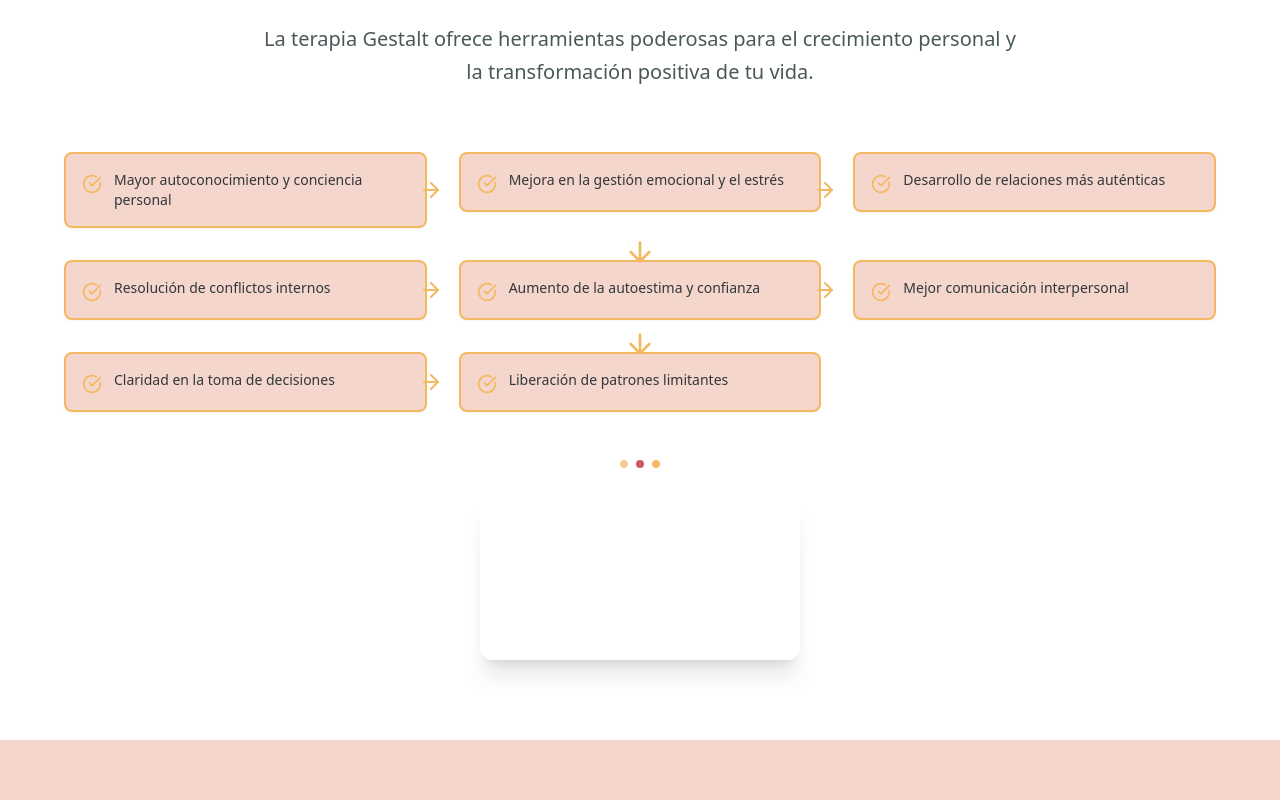
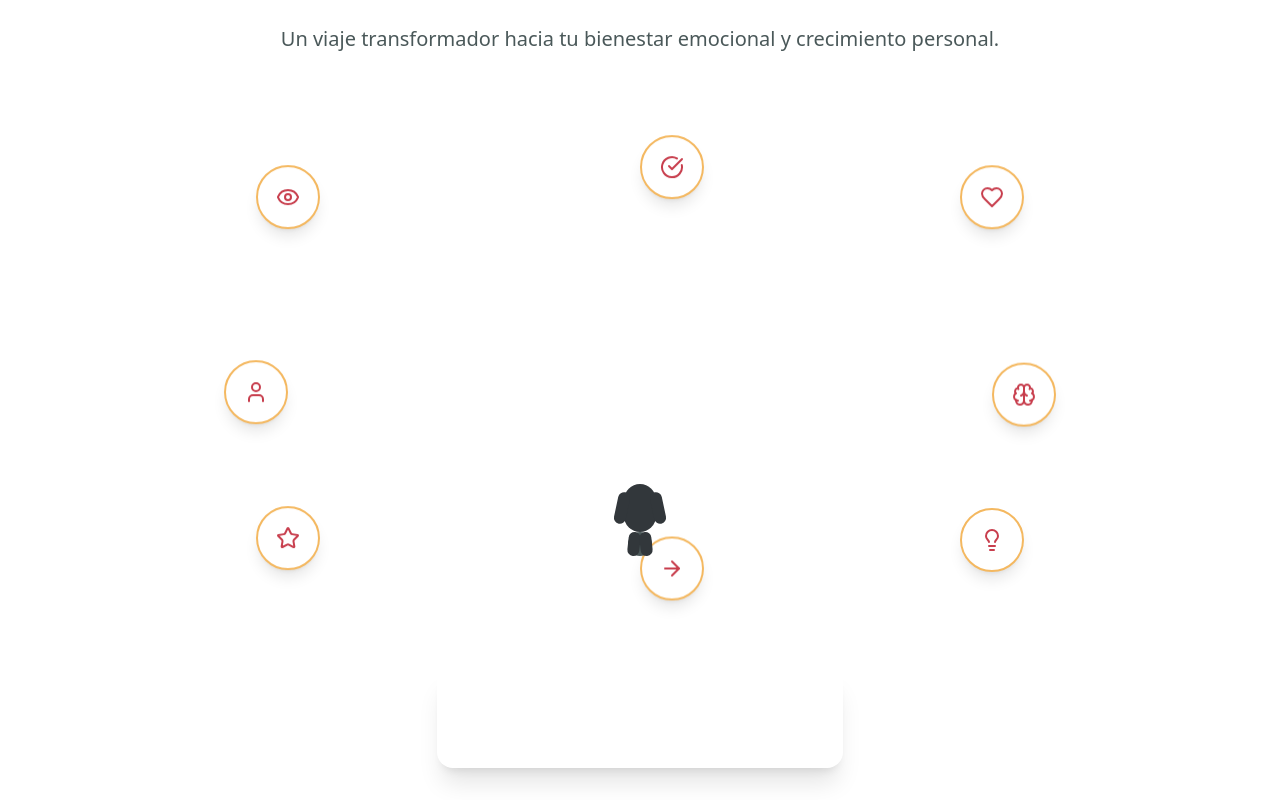
Before and after one commit to NicolauGT/zareak.com, a React (Vite) app: page / in a window 1280 px wide. Shown: the part 2420-3220 px from the top of the page. Built offline with nearby package versions, Linux system fonts and the light colour scheme.

Commit message:
Refactor: Improve Benefits section design
Redesigned the Benefits section with a modernist illustration featuring a walking person surrounded by benefits, using the specified color palette.

```diff
--- a/src/components/Benefits.tsx
+++ b/src/components/Benefits.tsx
@@ -1,17 +1,40 @@
 
-import { CheckCircle, ArrowRight, ArrowDown } from "lucide-react";
+import { CheckCircle, User, Heart, Brain, Eye, Lightbulb, Star, ArrowRight } from "lucide-react";
 
 const Benefits = () => {
   const benefits = [
-    "Mayor autoconocimiento y conciencia personal",
-    "Mejora en la gestión emocional y el estrés",
-    "Desarrollo de relaciones más auténticas",
-    "Resolución de conflictos internos",
-    "Aumento de la autoestima y confianza",
-    "Mejor comunicación interpersonal",
-    "Claridad en la toma de decisiones",
-    "Liberación de patrones limitantes"
+    { text: "Mayor autoconocimiento", icon: Eye, position: "top-left" },
+    { text: "Gestión emocional", icon: Heart, position: "top-right" },
+    { text: "Relaciones auténticas", icon: User, position: "left" },
+    { text: "Resolución de conflictos", icon: Brain, position: "right" },
+    { text: "Autoestima y confianza", icon: Star, position: "bottom-left" },
+    { text: "Mejor comunicación", icon: Lightbulb, position: "bottom-right" },
+    { text: "Claridad en decisiones", icon: CheckCircle, position: "top-center" },
+    { text: "Liberación de patrones", icon: ArrowRight, position: "bottom-center" }
   ];
+
+  const getPositionClasses = (position: string) => {
+    switch (position) {
+      case "top-left":
+        return "absolute top-8 left-8 md:top-12 md:left-16";
+      case "top-right":
+        return "absolute top-8 right-8 md:top-12 md:right-16";
+      case "top-center":
+        return "absolute top-4 left-1/2 transform -translate-x-1/2";
+      case "left":
+        return "absolute top-1/2 left-4 md:left-8 transform -translate-y-1/2";
+      case "right":
+        return "absolute top-1/2 right-4 md:right-8 transform -translate-y-1/2";
+      case "bottom-left":
+        return "absolute bottom-8 left-8 md:bottom-12 md:left-16";
+      case "bottom-right":
+        return "absolute bottom-8 right-8 md:bottom-12 md:right-16";
+      case "bottom-center":
+        return "absolute bottom-4 left-1/2 transform -translate-x-1/2";
+      default:
+        return "";
+    }
+  };
 
   return (
     <section className="py-20 px-6 bg-white">
@@ -22,91 +45,98 @@ const Benefits = () => {
           </h2>
           <div className="w-24 h-1 bg-golden mx-auto mb-8"></div>
           <p className="text-xl text-medium-gray mb-8 leading-relaxed max-w-3xl mx-auto">
-            La terapia Gestalt ofrece herramientas poderosas para el crecimiento personal
-            y la transformación positiva de tu vida.
+            Un viaje transformador hacia tu bienestar emocional y crecimiento personal.
           </p>
         </div>
 
-        <div className="relative">
-          {/* Red de beneficios */}
-          <div className="grid grid-cols-1 md:grid-cols-2 lg:grid-cols-3 gap-8 mb-12 relative">
-            {benefits.map((benefit, index) => (
-              <div key={index} className="relative flex flex-col items-center">
-                {/* Benefit Card */}
-                <div className="bg-light-beige p-4 rounded-lg border-2 border-golden hover:border-red-accent transition-all duration-300 shadow-sm hover:shadow-md w-full">
-                  <div className="flex items-start space-x-3">
-                    <CheckCircle className="h-5 w-5 text-golden mt-1 flex-shrink-0" />
-                    <p className="text-dark-gray text-sm font-medium">{benefit}</p>
-                  </div>
-                </div>
+        {/* Ilustración principal */}
+        <div className="relative mx-auto max-w-4xl h-96 md:h-[500px] bg-gradient-to-br from-light-beige/30 to-light-beige/10 rounded-3xl overflow-hidden mb-12">
 
-                {/* Conexiones verticales para móvil */}
-                {index < benefits.length - 1 && (
-                  <div className="md:hidden flex flex-col items-center mt-4 mb-4">
-                    <ArrowDown className="h-6 w-6 text-golden" />
-                  </div>
-                )}
-
-                {/* Conexiones horizontales para tablet (2 columnas) */}
-                {index % 2 === 0 && index < benefits.length - 1 && (
-                  <div className="hidden md:block lg:hidden absolute top-1/2 -right-4 transform -translate-y-1/2 z-10">
-                    <ArrowRight className="h-6 w-6 text-golden" />
-                  </div>
-                )}
-
-                {/* Conexiones para escritorio (3 columnas) */}
-                {/* Fila superior: conectar elementos 0->1 y 1->2 */}
-                {(index === 0 || index === 1) && (
-                  <div className="hidden lg:block absolute top-1/2 -right-4 transform -translate-y-1/2 z-10">
-                    <ArrowRight className="h-6 w-6 text-golden" />
-                  </div>
-                )}
-
-                {/* Fila media: conectar elementos 3->4 y 4->5 */}
-                {(index === 3 || index === 4) && (
-                  <div className="hidden lg:block absolute top-1/2 -right-4 transform -translate-y-1/2 z-10">
-                    <ArrowRight className="h-6 w-6 text-golden" />
-                  </div>
-                )}
-
-                {/* Fila inferior: conectar elementos 6->7 */}
-                {index === 6 && (
-                  <div className="hidden lg:block absolute top-1/2 -right-4 transform -translate-y-1/2 z-10">
-                    <ArrowRight className="h-6 w-6 text-golden" />
-                  </div>
-                )}
-
-                {/* Conexiones verticales para escritorio: conectar filas */}
-                {(index === 1 || index === 4) && (
-                  <div className="hidden lg:block absolute top-full left-1/2 transform -translate-x-1/2 mt-2 z-10">
-                    <ArrowDown className="h-8 w-8 text-golden" />
-                  </div>
-                )}
-              </div>
-            ))}
+          {/* Camino/sendero */}
+          <div className="absolute bottom-0 left-1/2 transform -translate-x-1/2 w-32 md:w-48 h-full">
+            <div className="w-full h-full bg-gradient-to-t from-golden/40 via-golden/20 to-transparent rounded-t-full"></div>
           </div>
 
-          {/* Separador visual antes del resultado */}
-          <div className="flex justify-center items-center mb-8">
-            <div className="flex space-x-2">
-              <div className="w-2 h-2 bg-golden rounded-full animate-pulse"></div>
-              <div className="w-2 h-2 bg-red-accent rounded-full animate-pulse" style={{animationDelay: '0.2s'}}></div>
-              <div className="w-2 h-2 bg-golden rounded-full animate-pulse" style={{animationDelay: '0.4s'}}></div>
+          {/* Figura de la persona caminando (usando formas SVG simples) */}
+          <div className="absolute bottom-16 left-1/2 transform -translate-x-1/2 z-20">
+            <div className="relative">
+              {/* Cuerpo */}
+              <div className="w-8 h-12 bg-dark-gray rounded-full mb-2"></div>
+              {/* Cabeza */}
+              <div className="w-6 h-6 bg-medium-gray rounded-full mx-auto -mt-2"></div>
+              {/* Brazos en movimiento */}
+              <div className="absolute top-2 -left-2 w-3 h-8 bg-dark-gray rounded-full transform rotate-12"></div>
+              <div className="absolute top-2 -right-2 w-3 h-8 bg-dark-gray rounded-full transform -rotate-12"></div>
+              {/* Piernas */}
+              <div className="absolute bottom-0 left-1 w-3 h-6 bg-dark-gray rounded-full transform rotate-6"></div>
+              <div className="absolute bottom-0 right-1 w-3 h-6 bg-dark-gray rounded-full transform -rotate-6"></div>
             </div>
           </div>
 
-          {/* Resultado central */}
-          <div className="flex justify-center">
-            <div className="bg-gradient-to-r from-golden to-red-accent text-white p-8 rounded-xl shadow-xl max-w-md text-center transform hover:scale-105 transition-transform duration-300">
-              <h3 className="text-2xl font-bold mb-4">Resultado</h3>
-              <p className="text-xl font-semibold">
-                Bienestar Psicoemocional
-              </p>
-              <div className="mt-4 w-16 h-1 bg-white mx-auto rounded"></div>
+          {/* Beneficios flotantes alrededor */}
+          {benefits.map((benefit, index) => (
+            <div
+              key={index}
+              className={`${getPositionClasses(benefit.position)} group cursor-pointer`}
+              style={{
+                animation: `float ${3 + (index * 0.5)}s ease-in-out infinite`,
+                animationDelay: `${index * 0.2}s`
+              }}
+            >
+              <div className="relative">
+                {/* Círculo del beneficio */}
+                <div className="w-12 h-12 md:w-16 md:h-16 bg-white border-2 border-golden rounded-full flex items-center justify-center shadow-lg group-hover:shadow-xl transition-all duration-300 group-hover:scale-110">
+                  <benefit.icon className="w-5 h-5 md:w-6 md:h-6 text-red-accent" />
+                </div>
+
+                {/* Línea conectora */}
+                <div className="absolute top-1/2 left-1/2 w-16 md:w-24 h-0.5 bg-golden/50 transform -translate-y-1/2 origin-left"
+                     style={{
+                       transform: `translate(-50%, -50%) rotate(${
+                         benefit.position.includes('left') ? '45deg' :
+                         benefit.position.includes('right') ? '-45deg' :
+                         benefit.position.includes('top') ? '90deg' : '-90deg'
+                       })`
+                     }}>
+                </div>
+
+                {/* Tooltip con el texto */}
+                <div className="absolute bottom-full left-1/2 transform -translate-x-1/2 mb-2 opacity-0 group-hover:opacity-100 transition-opacity duration-300 pointer-events-none">
+                  <div className="bg-dark-gray text-white px-3 py-1 rounded-lg text-sm whitespace-nowrap">
+                    {benefit.text}
+                    <div className="absolute top-full left-1/2 transform -translate-x-1/2 w-0 h-0 border-l-4 border-r-4 border-t-4 border-transparent border-t-dark-gray"></div>
+                  </div>
+                </div>
+              </div>
             </div>
+          ))}
+
+          {/* Partículas flotantes decorativas */}
+          <div className="absolute top-1/4 left-1/4 w-2 h-2 bg-red-accent/60 rounded-full animate-pulse"></div>
+          <div className="absolute top-1/3 right-1/4 w-3 h-3 bg-golden/60 rounded-full animate-pulse" style={{animationDelay: '1s'}}></div>
+          <div className="absolute bottom-1/3 left-1/5 w-2 h-2 bg-red-accent/60 rounded-full animate-pulse" style={{animationDelay: '2s'}}></div>
+          <div className="absolute bottom-1/4 right-1/3 w-2 h-2 bg-golden/60 rounded-full animate-pulse" style={{animationDelay: '0.5s'}}></div>
+        </div>
+
+        {/* Resultado final */}
+        <div className="text-center">
+          <div className="inline-block bg-gradient-to-r from-golden to-red-accent text-white px-8 py-4 rounded-2xl shadow-xl">
+            <h3 className="text-2xl font-bold mb-2">Resultado</h3>
+            <p className="text-xl font-semibold">Bienestar Psicoemocional Integral</p>
           </div>
         </div>
       </div>
+
+      <style jsx>{`
+        @keyframes float {
+          0%, 100% {
+            transform: translateY(0px);
+          }
+          50% {
+            transform: translateY(-10px);
+          }
+        }
+      `}</style>
     </section>
   );
 };
```
